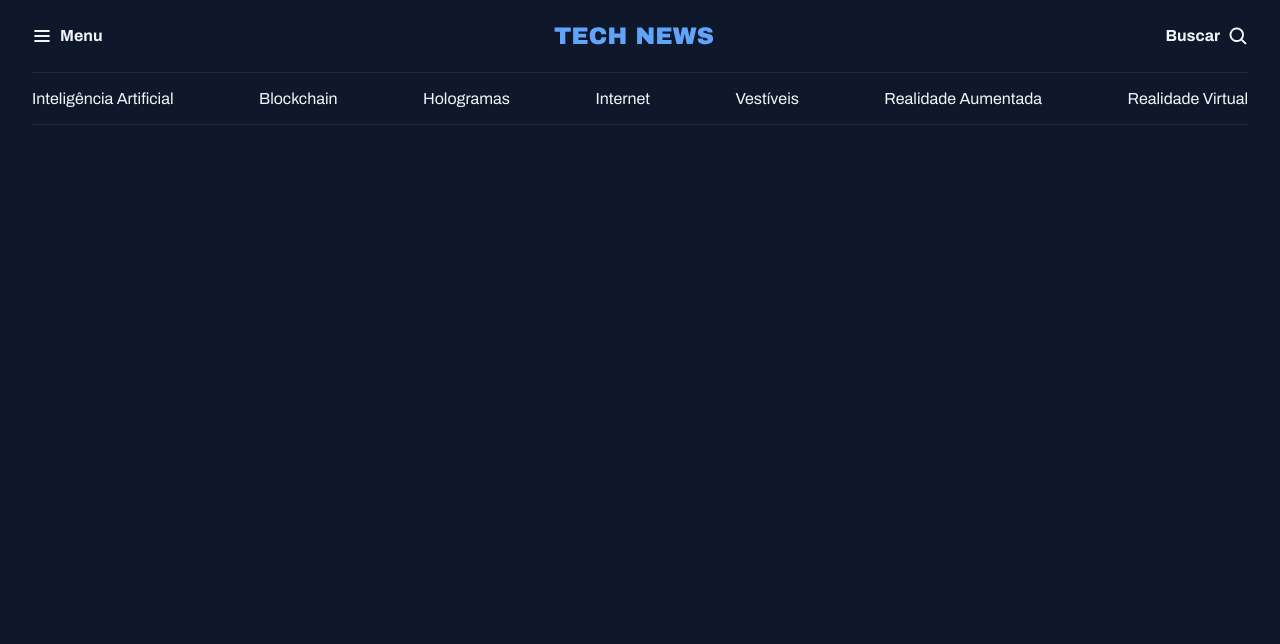
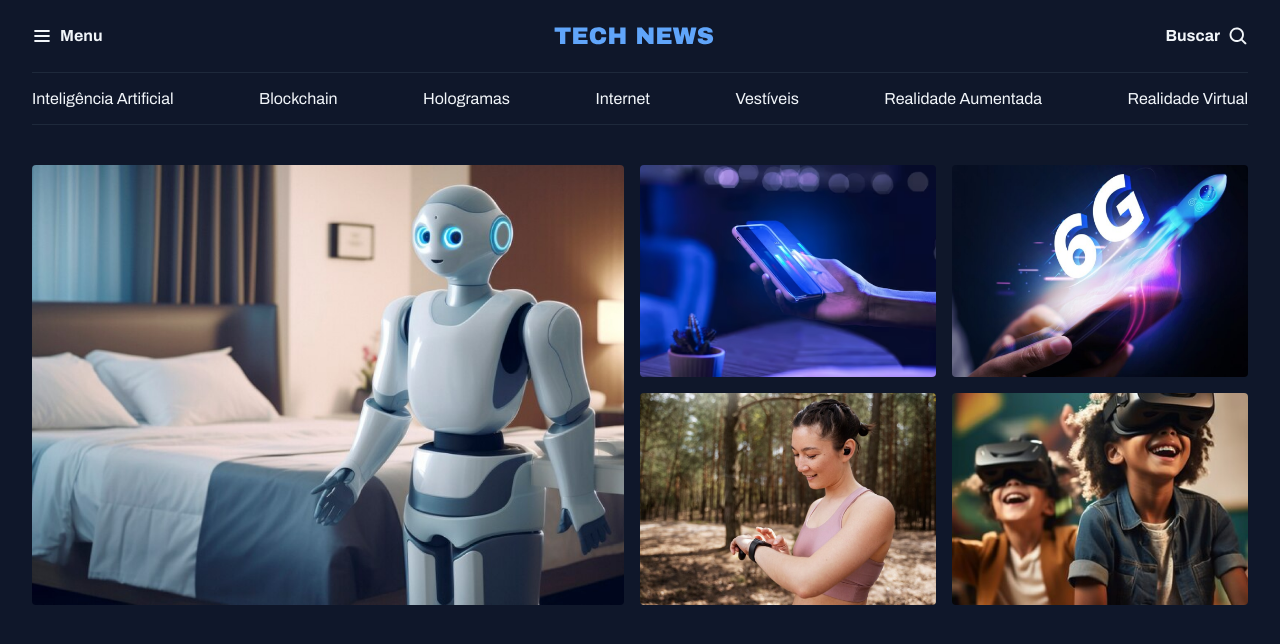
Before and after one commit to jm-bass/Projeto-5---Portal-de-not-cias, a plain HTML site: page index.html in a window 1280 px wide. Drawn offline with Linux system fonts and the light colour scheme.

Commit message:
Seção de destaques no top

```diff
--- a/index.html
+++ b/index.html
@@ -34,5 +34,26 @@
       <a href="#">Realidade Virtual</a>
     </nav>
   </header>
+  <main class="grid container">
+    <section id="featured" class="grid grid-flow-col gap-16">
+      <div>
+        <img src="assets/images/Image 01.png" alt="">
+      </div>
+      <div class="grid grid-cols-2 gap-16">
+        <div>
+          <img src="assets/images/Image 02.png" alt="">
+        </div>
+        <div>
+          <img src="assets/images/Image 03.png" alt="">
+        </div>
+        <div>
+          <img src="assets/images/Image 04.png" alt="">
+        </div>
+        <div>
+          <img src="assets/images/Image 05.png" alt="">
+        </div>
+      </div>
+    </section>
+  </main>
 </body>
 </html>
--- a/styles/global.css
+++ b/styles/global.css
@@ -40,17 +40,16 @@ h1, h2, h3 {
   font: inherit;
 }
 
+img {
+  max-width: 100%;
+}
+
 .container {
   max-width: 1280px;
   padding-inline: 32px;
   margin-inline: auto;
 }
 
-/* utility-first */
-.grid {
-  display: grid;
+main{
+  margin-top: 40px;
 }
-
-.grid-flow-col {
-  grid-auto-flow: column; /* deixa os elementos em column */
-}
--- a/styles/index.css
+++ b/styles/index.css
@@ -1,2 +1,4 @@
 @import url(global.css);
 @import url(header.css);
+@import url(utility.css);
+@import url(sections.css);
--- /dev/null
+++ b/styles/sections.css
@@ -0,0 +1,7 @@
+#featured {
+  img {
+    height: 100%;
+    object-fit: cover; /* cobre toda o espaço sem distocer */
+    border-radius: 4px;
+  }
+}
--- /dev/null
+++ b/styles/utility.css
@@ -0,0 +1,16 @@
+/* utility-first */
+.grid {
+  display: grid;
+}
+
+.grid-flow-col {
+  grid-auto-flow: column; /* deixa os elementos em column */
+}
+
+.grid-cols-2 {
+  grid-template-columns: 1fr 1fr;
+}
+
+.gap-16 {
+  gap: 16px;
+}
```
